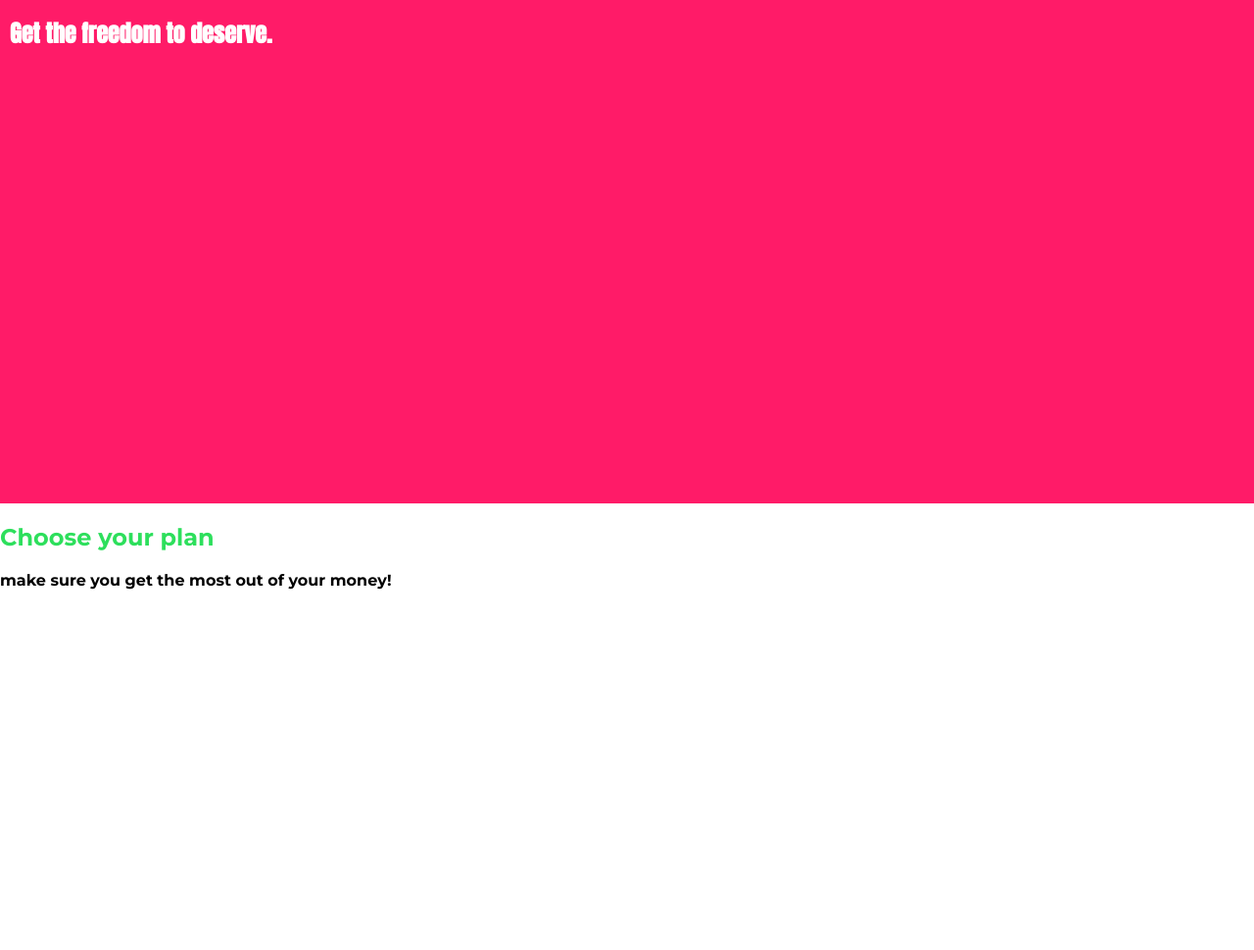
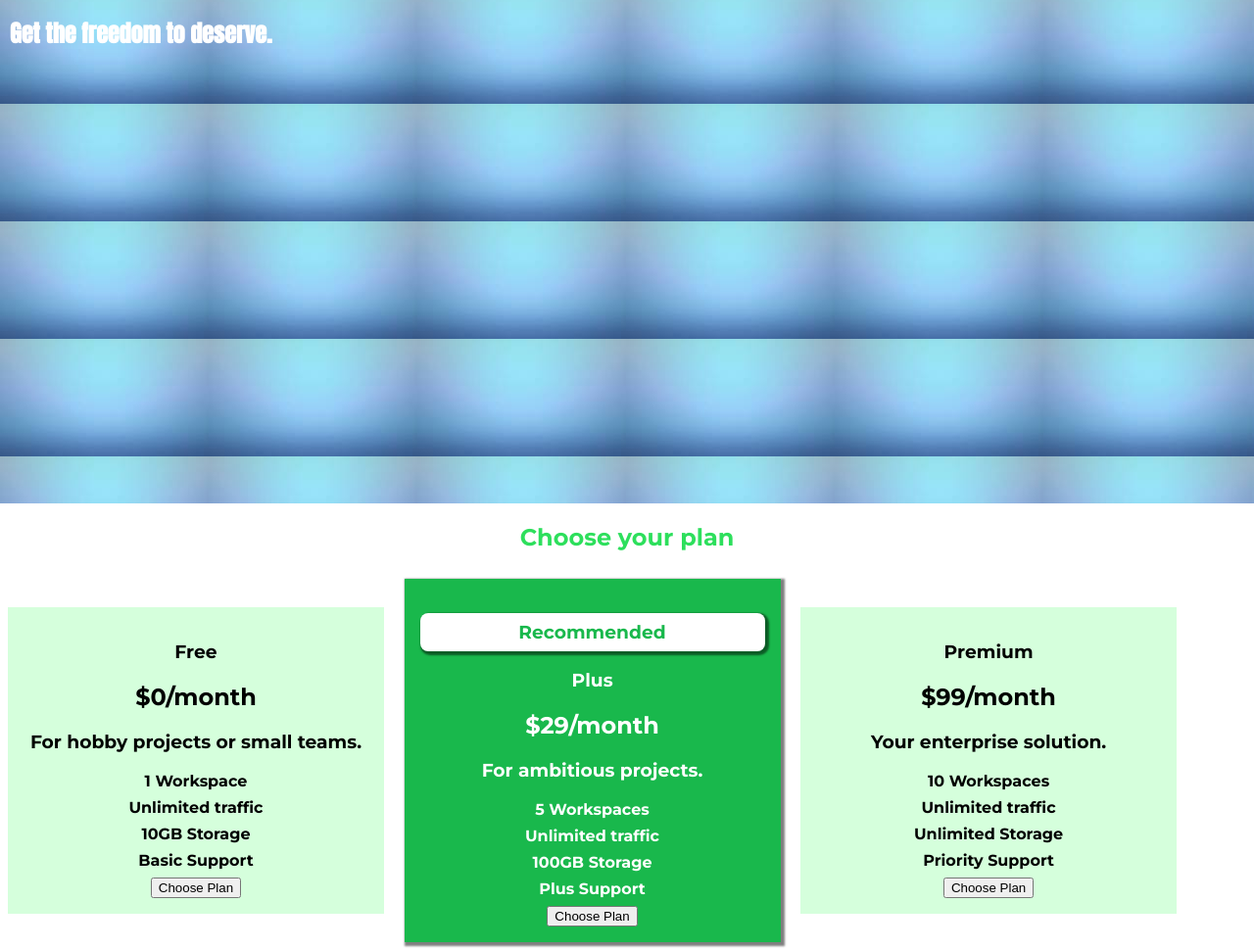
Before and after one commit to suryaprakash539/CSS, a plain HTML site: page index.html in a window 1280 px wide. Shown: the part 57-1027 px from the top of the page at 98% size. Before the commit the page ends 800 px from the top, so only its background shows below. Drawn offline with Linux system fonts and the light colour scheme.

Commit message:
have added the plans made decent look to them

```diff
--- a/index.html
+++ b/index.html
@@ -33,7 +33,51 @@
             </section>
             <section id='plans'>
                 <h1 class='section-title'>Choose your plan</h1>
-                <p>make sure you get the most out of your money!</p>
+                <div>
+                    <article class='plan'>
+                        <h1>Free</h1>
+                        <h2>$0/month</h2>
+                        <h3>For hobby projects or small teams.</h3>
+                        <ul class='plan__features'>
+                            <li class='plan__feature'>1 Workspace</li>
+                            <li class='plan__feature'>Unlimited traffic</li>
+                            <li class='plan__feature'>10GB Storage</li>
+                            <li class='plan__feature'>Basic Support</li>
+                        </ul>
+                        <div>
+                            <button>Choose Plan</button>
+                        </div>
+                    </article>
+                    <article class='plan plan--highlighted'>
+                        <h1 class='plan__annotation'>Recommended</h1>
+                        <h1>Plus</h1>
+                        <h2>$29/month</h2>
+                        <h3>For ambitious projects.</h3>
+                        <ul class='plan__features'>
+                            <li class='plan__feature'>5 Workspaces</li>
+                            <li class='plan__feature'>Unlimited traffic</li>
+                            <li class='plan__feature'>100GB Storage</li>
+                            <li class='plan__feature'>Plus Support</li>
+                        </ul>
+                        <div>
+                            <button>Choose Plan</button>
+                        </div>
+                    </article>
+                    <article class='plan'>
+                        <h1>Premium</h1>
+                        <h2>$99/month</h2>
+                        <h3>Your enterprise solution.</h3>
+                        <ul class='plan__features'>
+                            <li class='plan__feature'>10 Workspaces</li>
+                            <li class='plan__feature'>Unlimited traffic</li>
+                            <li class='plan__feature'>Unlimited Storage</li>
+                            <li class='plan__feature'>Priority Support</li>
+                        </ul>
+                        <div>
+                            <button>Choose Plan</button>
+                        </div>
+                    </article>
+                </div>
             </section>
         </main>
     </body>
--- a/main.css
+++ b/main.css
@@ -8,14 +8,49 @@ body{
 }
 
 #product-overview{
-    background: #ff1b68;
+    background:url("download.jpg");
     width:100%;
     height:528px;
     padding:10px;
 }
 
+.plan{
+    background:#d5ffdc;
+    text-align:center;
+    padding:16px;
+    margin:8px;
+    display:inline-block;
+    width:30%;
+    vertical-align: middle;
+   }
+
+.plan--highlighted{
+    background:#19b84c;
+    color:white;
+    box-shadow: 2px 2px 2px 2px rgba(0,0,0,0.5);
+}
+
+.plan__annotation{
+    background: white;
+    color:#19b84c;
+    padding:8px;
+    box-shadow: 2px 2px 2px 2px rgba(0,0,0,0.5) ;
+    border-radius: 8px;
+}
+
+.plan__features{
+    list-style: none;
+    padding:0;
+    margin:0;
+}
+
+.plan__feature{
+    margin:8px;
+}
+
 .section-title{
     color:#2ddf5c;
+    text-align:center;
 }
 
 #product-overview h1{
```
Also changed, not shown: download.jpg (added).
